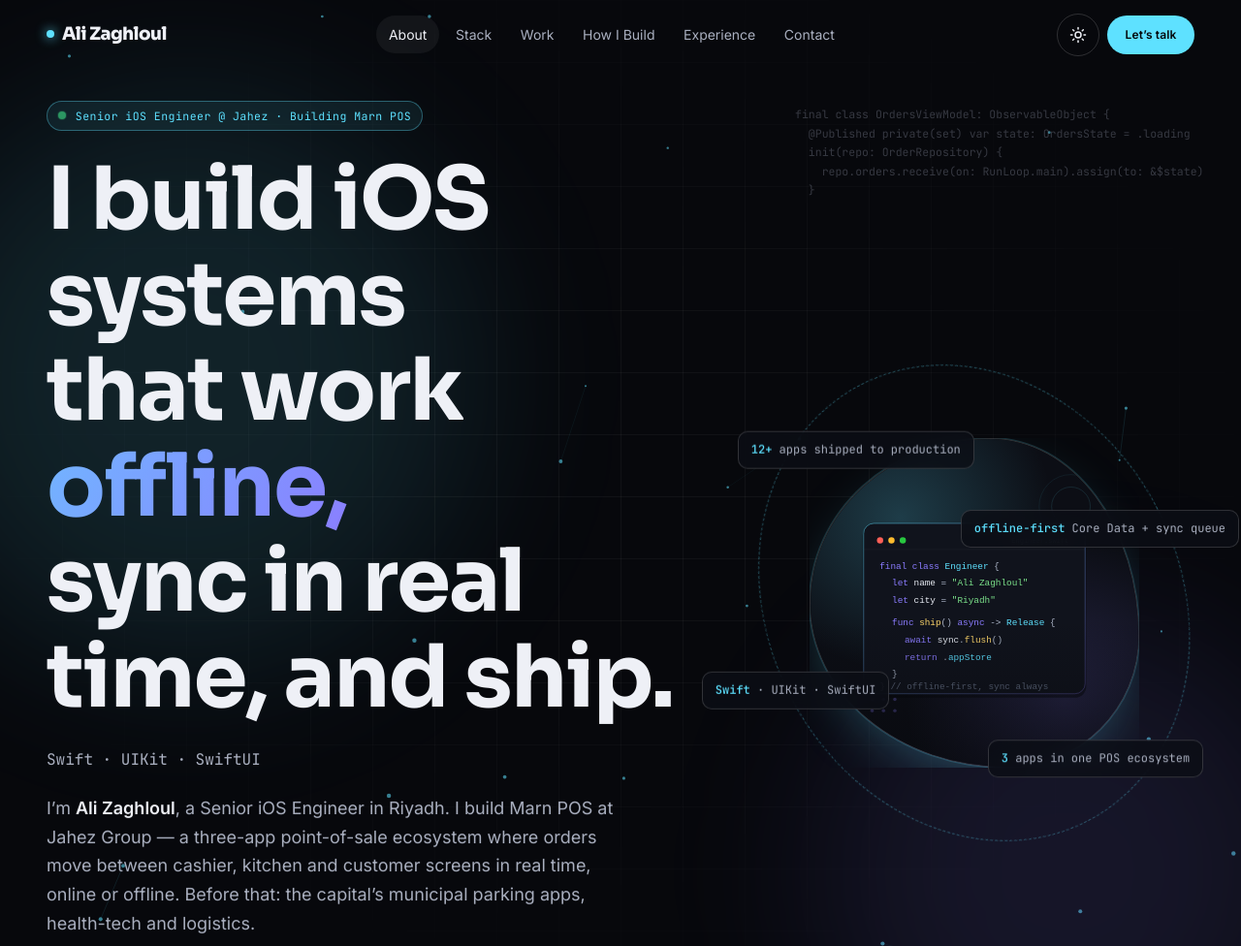
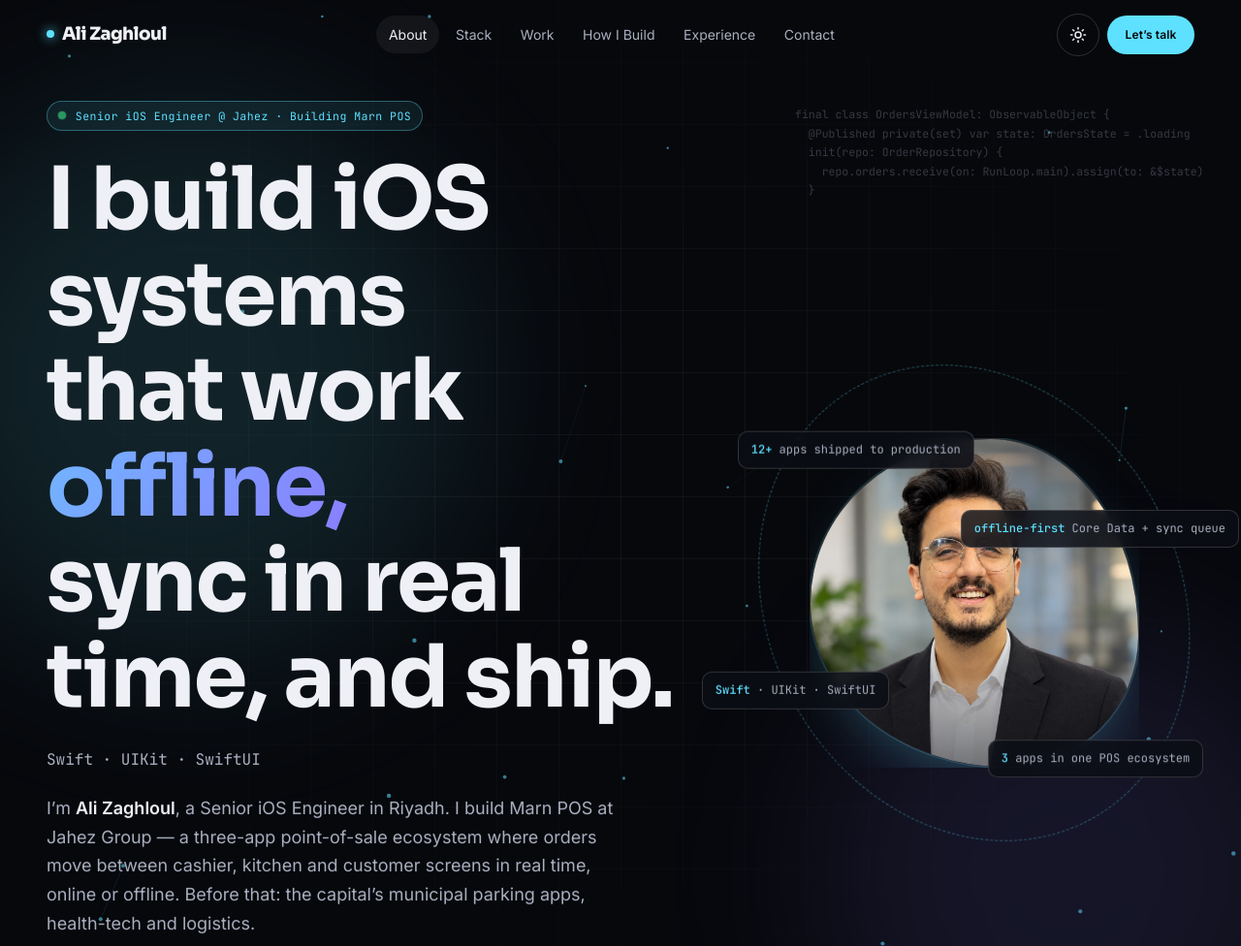
Before and after one commit to alizaglool/alizaglool.github.io, a plain HTML site: page index.html in a window 1280 px wide. Shown: the top 976 px of the page at 97% size. Drawn offline with Linux system fonts and the light colour scheme; no server answers; animation ran at ten frames a second.

Commit message:
Add real headshot: hero portrait, og:image social preview, GitHub card avatar

```diff
--- a/assets/js/components/github.js
+++ b/assets/js/components/github.js
@@ -9,7 +9,7 @@ import { $, $$, esc } from '../core/env.js';
 import { onceVisible, initReveal } from '../core/reveal.js';
 
 const FALLBACK = {
-  profile: { name: 'Ali Zaghloul', login: site.githubUser, public_repos: 38, followers: 3, location: 'Riyadh, Saudi Arabia', avatar_url: 'assets/img/avatar.svg', html_url: site.github, created_at: '2019-05-11T00:00:00Z' },
+  profile: { name: 'Ali Zaghloul', login: site.githubUser, public_repos: 38, followers: 3, location: 'Riyadh, Saudi Arabia', avatar_url: 'assets/img/profile.jpg', html_url: site.github, created_at: '2019-05-11T00:00:00Z' },
   repos: [
     { name: 'QuranApp', description: 'Quran reading app in Swift — tafsir, translations, offline content.', language: 'Swift', html_url: 'https://github.com/alizaglool/QuranApp', stargazers_count: 0, pushed_at: '2026-06-09' },
     { name: 'tafsir-books', description: 'Quran tafsir & translation JSON files — content source for QuranApp.', language: null, html_url: 'https://github.com/alizaglool/tafsir-books', stargazers_count: 1, pushed_at: '2026-06-02' },
--- a/index.html
+++ b/index.html
@@ -19,7 +19,11 @@
   <meta property="og:description" content="Production POS ecosystem at Jahez · Marn, the Riyadh Municipality parking apps, and offline-first Swift architecture — MVVM, Combine, Core Data, SignalR." />
   <meta property="og:url" content="https://alizaglool.github.io/" />
   <meta property="og:site_name" content="Ali Zaghloul" />
+  <meta property="og:image" content="https://alizaglool.github.io/assets/img/profile.jpg" />
+  <meta property="og:image:width" content="1200" />
+  <meta property="og:image:height" content="1200" />
   <meta name="twitter:card" content="summary" />
+  <meta name="twitter:image" content="https://alizaglool.github.io/assets/img/profile.jpg" />
   <meta name="twitter:title" content="Ali Zaghloul — Senior iOS Engineer · Swift" />
   <meta name="twitter:description" content="Production POS ecosystem at Jahez · Marn, the Riyadh Municipality parking apps, and offline-first Swift architecture." />
 
@@ -165,7 +169,7 @@
         <div class="hero__visual" id="heroVisual">
           <div class="hero__ring" aria-hidden="true"></div>
           <figure class="hero__portrait tilt" id="portrait" data-reveal="scale">
-            <img src="assets/img/portrait.svg" alt="Stylised Swift code card — Ali Zaghloul, Senior iOS Engineer" width="600" height="600" fetchpriority="high" />
+            <img src="assets/img/profile.jpg" alt="Ali Zaghloul — Senior iOS Engineer" width="600" height="600" fetchpriority="high" />
           </figure>
           <span class="hero__chip hero__chip--1" data-depth="0.05"><b>12+</b> apps shipped to production</span>
           <span class="hero__chip hero__chip--2" data-depth="-0.06"><b>offline-first</b> Core Data + sync queue</span>
```
Also changed, not shown: assets/img/profile.jpg (added).
